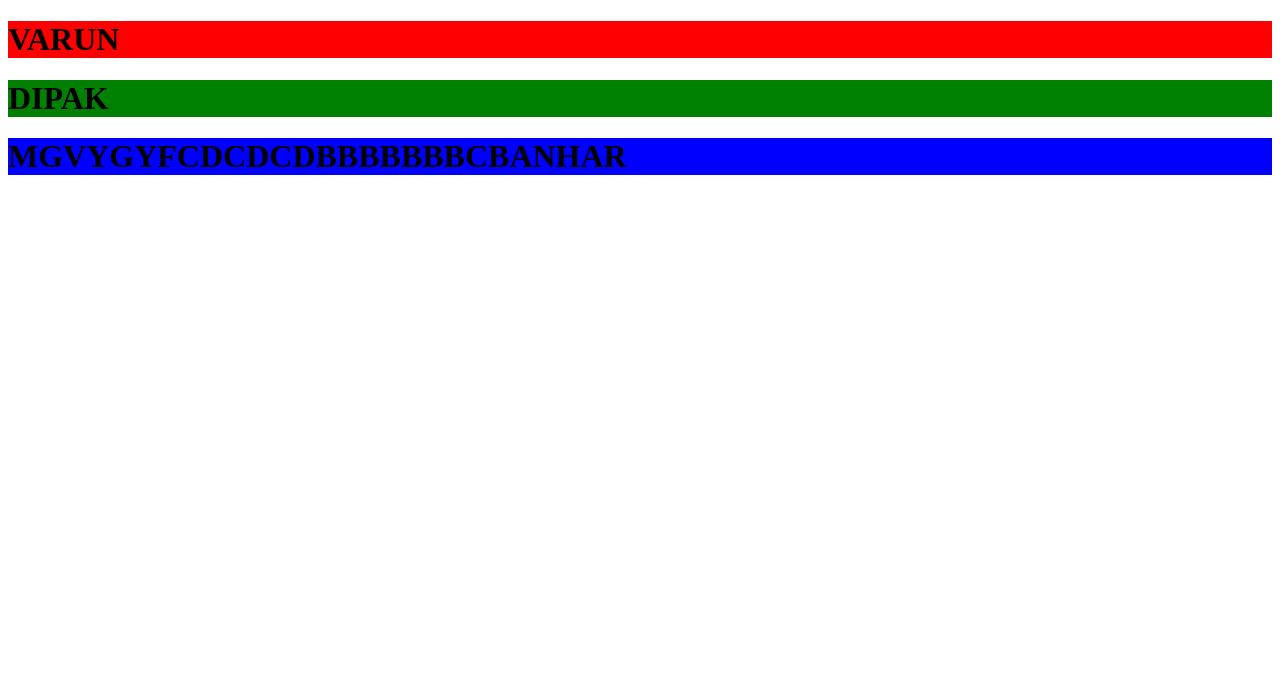
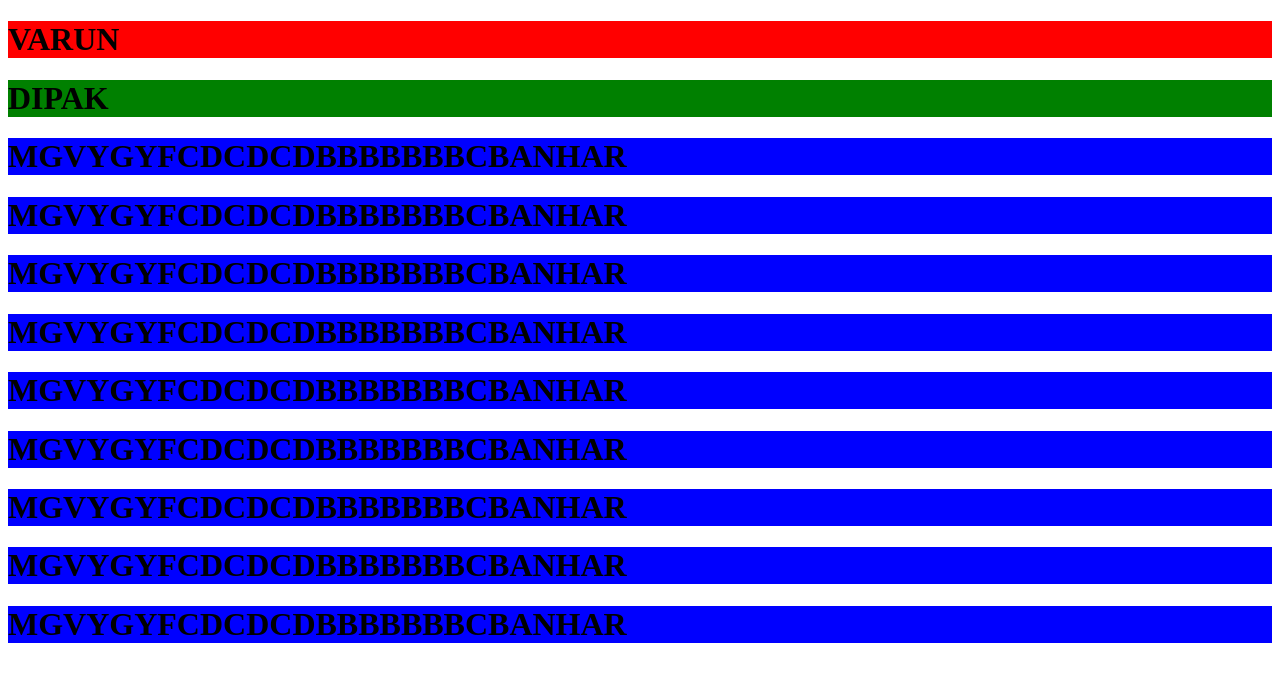
Before and after one commit to dipakparmar13/CICD-1, a plain HTML site: page index.html in a window 1280 px wide. Drawn offline with Linux system fonts and the light colour scheme.

Commit message:
Update index.html

```diff
--- a/index.html
+++ b/index.html
@@ -8,5 +8,14 @@
 
 <h1 style="background-color:blue;">MGVYGYFCDCDCDBBBBBBBCBANHAR</h1>
 
+<h1 style="background-color:blue;">MGVYGYFCDCDCDBBBBBBBCBANHAR</h1>
+<h1 style="background-color:blue;">MGVYGYFCDCDCDBBBBBBBCBANHAR</h1>
+<h1 style="background-color:blue;">MGVYGYFCDCDCDBBBBBBBCBANHAR</h1>
+<h1 style="background-color:blue;">MGVYGYFCDCDCDBBBBBBBCBANHAR</h1>
+<h1 style="background-color:blue;">MGVYGYFCDCDCDBBBBBBBCBANHAR</h1>
+<h1 style="background-color:blue;">MGVYGYFCDCDCDBBBBBBBCBANHAR</h1>
+<h1 style="background-color:blue;">MGVYGYFCDCDCDBBBBBBBCBANHAR</h1>
+<h1 style="background-color:blue;">MGVYGYFCDCDCDBBBBBBBCBANHAR</h1>
+
 </body>
 </html>
```
